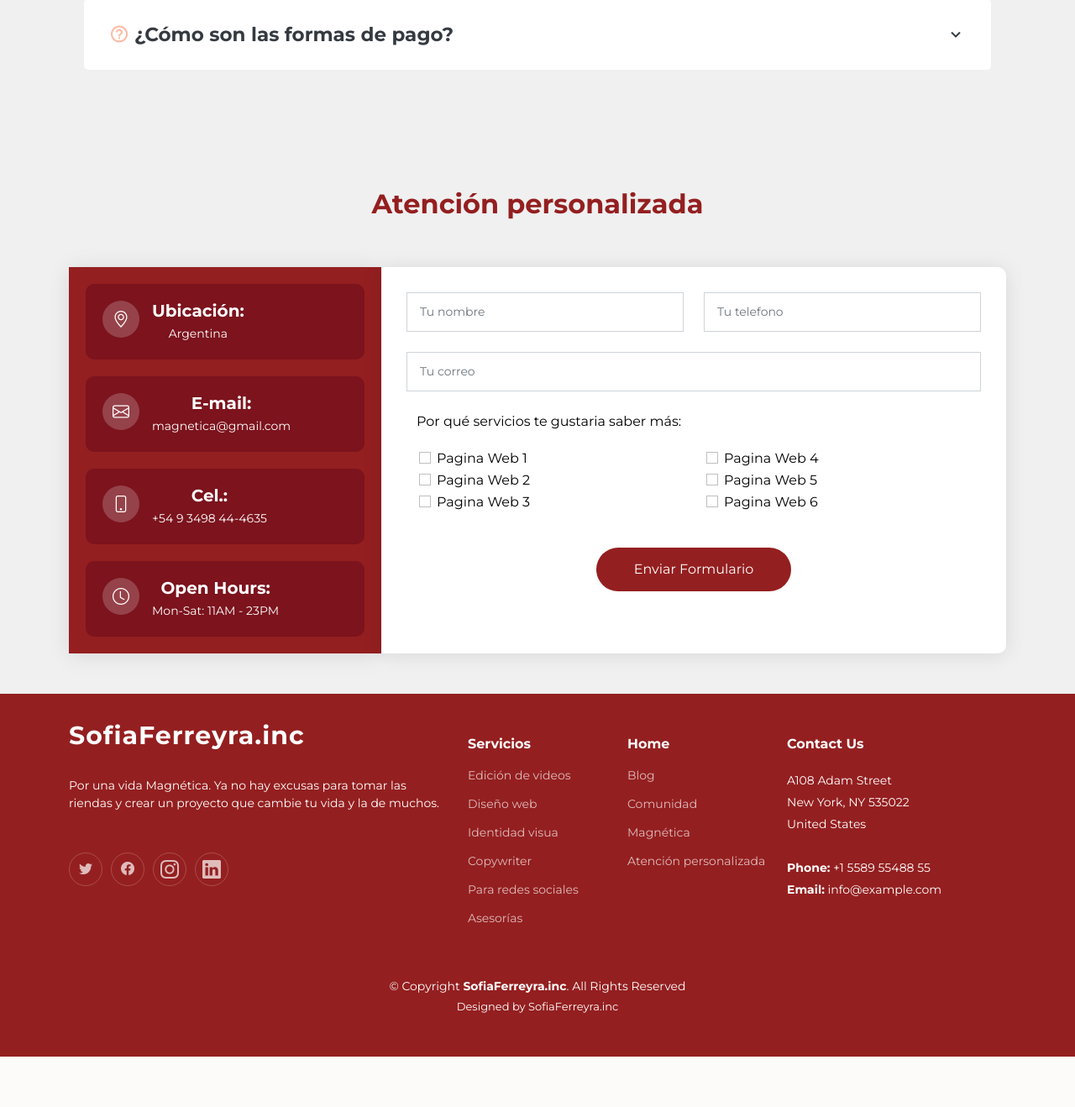
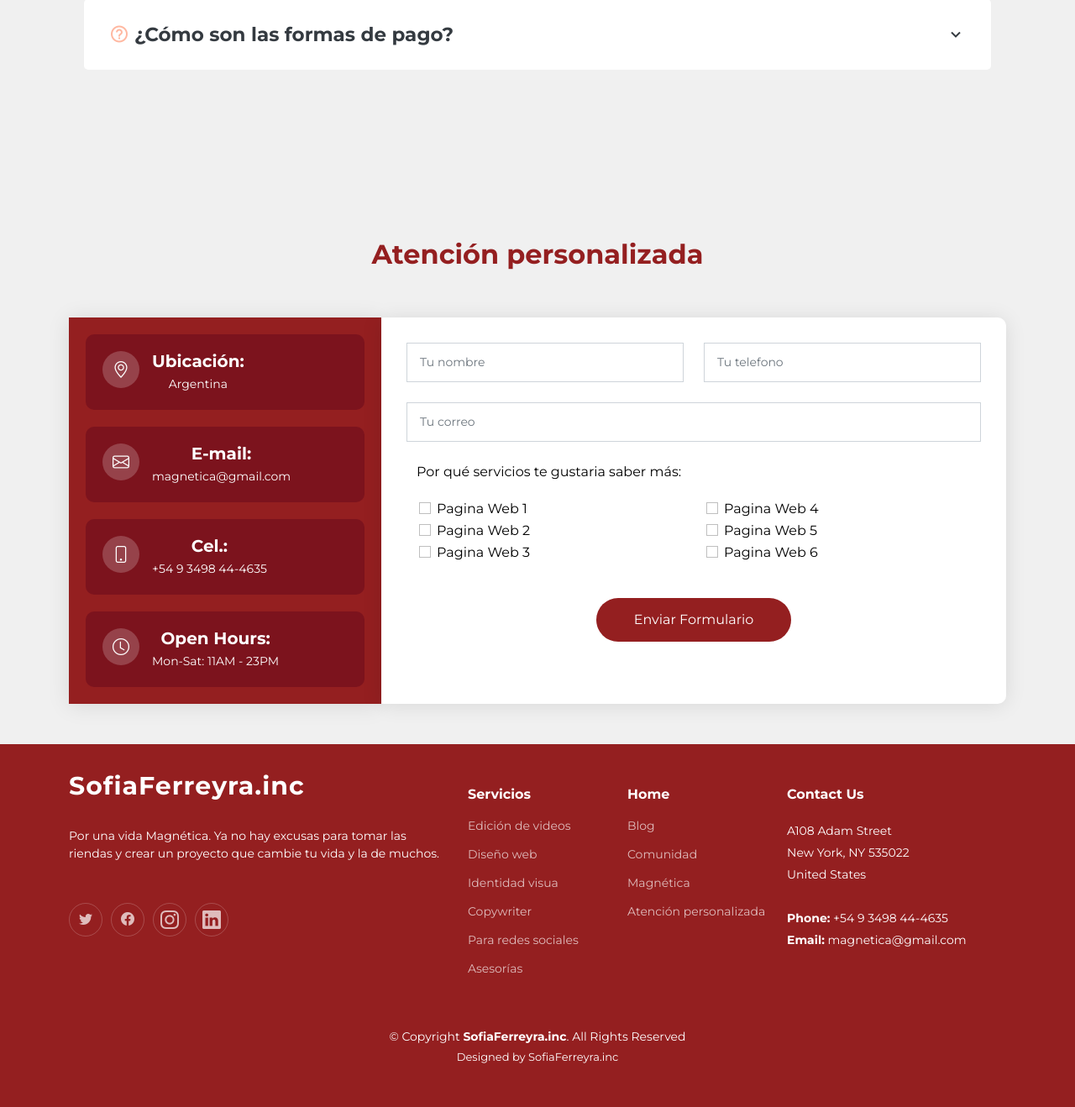
Before and after one commit to SantyHenares/Magnetica, a PHP site: page / in a window 1280 px wide. Shown: the part 2962-4280 px from the top of the page at 84% size. Before the commit the page ends 4220 px from the top, so only its background shows below. Run offline with PHP 8.4, Linux system fonts and the light colour scheme; some libraries are stand-ins or nearby versions.

Commit message:
link contact terminado

```diff
--- a/assets/css/mainContact.css
+++ b/assets/css/mainContact.css
@@ -1,6 +1,9 @@
 /*--------------------------------------------------------------
 # Contact Section
 --------------------------------------------------------------*/
+.contact{
+  padding-top: 60px;
+}
 .contact .info-container {
   background-color: var(--color-primary);
   height: 100%;
--- a/diseño-grafico.html
+++ b/diseño-grafico.html
@@ -852,8 +852,8 @@
               A108 Adam Street <br />
               New York, NY 535022<br />
               United States <br /><br />
-              <strong>Phone:</strong> +1 5589 55488 55<br />
-              <strong>Email:</strong> info@example.com<br />
+              <strong>Phone:</strong>+54 9 3498 44-4635<br />
+              <strong>Email:</strong>magnetica@gmail.com<br />
             </p>
           </div>
         </div>
--- a/index.html
+++ b/index.html
@@ -834,8 +834,8 @@
               A108 Adam Street <br />
               New York, NY 535022<br />
               United States <br /><br />
-              <strong>Phone:</strong> +1 5589 55488 55<br />
-              <strong>Email:</strong> info@example.com<br />
+              <strong>Phone:</strong> +54 9 3498 44-4635<br />
+              <strong>Email:</strong> magnetica@gmail.com<br />
             </p>
           </div>
         </div>
--- a/redes-sociales.html
+++ b/redes-sociales.html
@@ -863,8 +863,8 @@
               A108 Adam Street <br />
               New York, NY 535022<br />
               United States <br /><br />
-              <strong>Phone:</strong> +1 5589 55488 55<br />
-              <strong>Email:</strong> info@example.com<br />
+              <strong>Phone:</strong>+54 9 3498 44-4635<br />
+              <strong>Email:</strong>magnetica@gmail.com<br />
             </p>
           </div>
         </div>
--- a/servicios-web.html
+++ b/servicios-web.html
@@ -758,8 +758,8 @@
               A108 Adam Street <br />
               New York, NY 535022<br />
               United States <br /><br />
-              <strong>Phone:</strong> +1 5589 55488 55<br />
-              <strong>Email:</strong> info@example.com<br />
+              <strong>Phone:</strong>+54 9 3498 44-4635<br />
+              <strong>Email:</strong>magnetica@gmail.com<br />
             </p>
           </div>
         </div>
```
